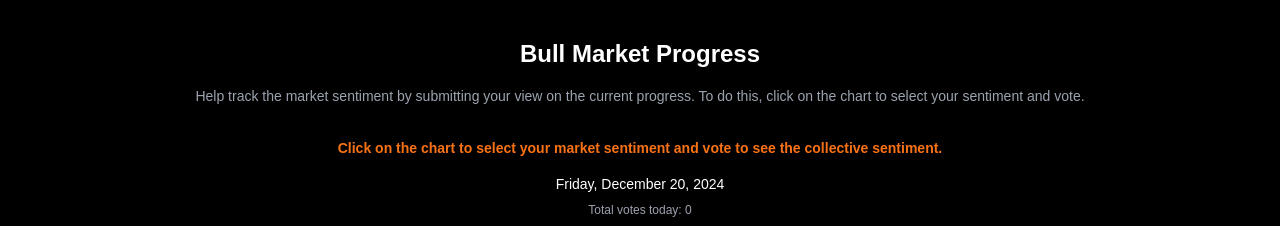
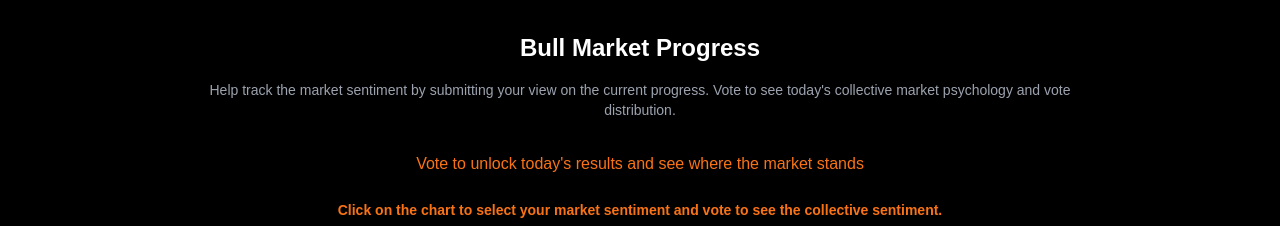
Before and after one commit to machidevdev/market-progress, a Next.js app: page / in a window 1280 px wide. Shown: the top 226 px of the page. Built offline with nearby package versions, Linux system fonts and the light colour scheme; no server answers; the database is empty.

Commit message:
feat: clearer messages

```diff
--- a/src/app/page.tsx
+++ b/src/app/page.tsx
@@ -147,8 +147,8 @@ export default function Home() {
           <div className="text-sm dark:text-gray-400">
             <p>
               Help track the market sentiment by submitting your view on the
-              current progress. To do this, click on the chart to select your
-              sentiment and vote.
+              current progress. Vote to see today&apos;s collective market
+              psychology and vote distribution.
             </p>
           </div>
         </div>
@@ -159,6 +159,10 @@ export default function Home() {
           </div>
         ) : !showResults ? (
           <div className="w-full space-y-6 flex justify-center flex-col">
+            <p className="text-center text-orange-500 font-medium">
+              Vote to unlock today&apos;s results and see where the market
+              stands
+            </p>
             <LineChart onVote={handlePhaseSelect} isVoting={true} />
             {selectedPhase && (
               <div className="flex flex-col items-center gap-4">
```
